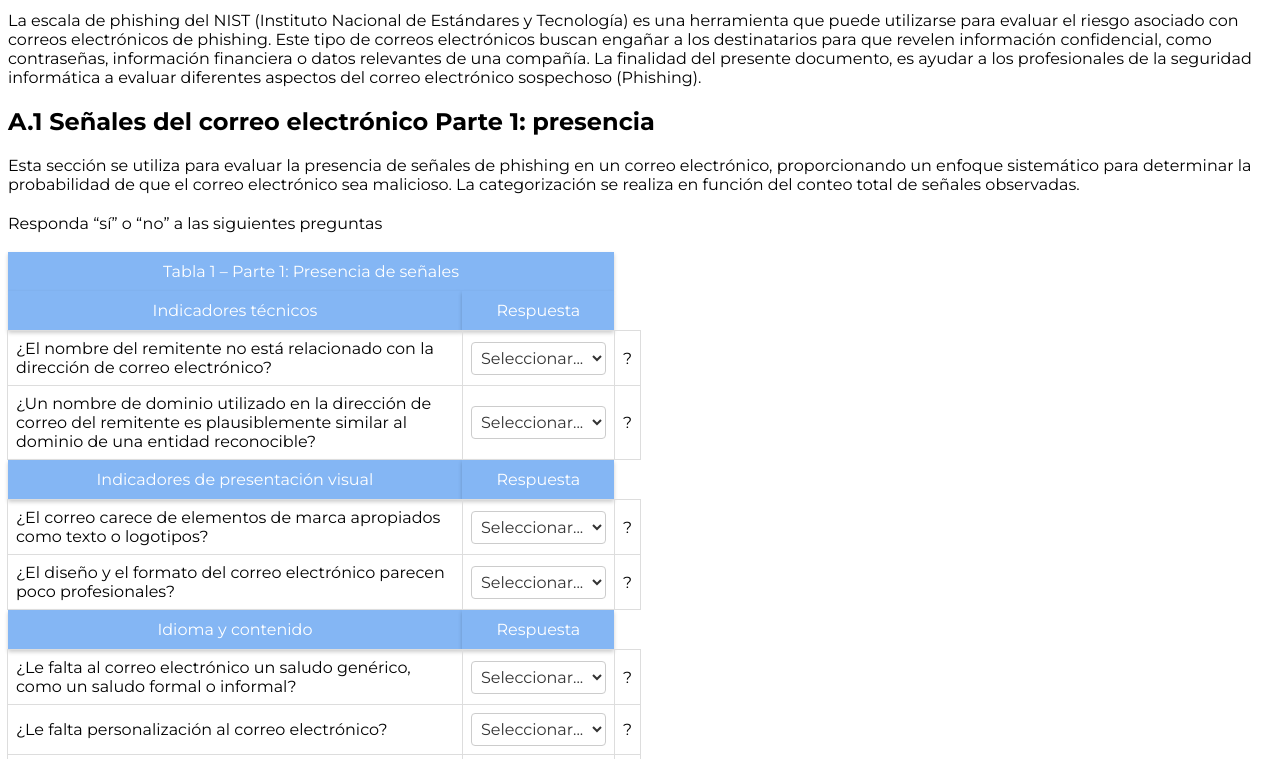
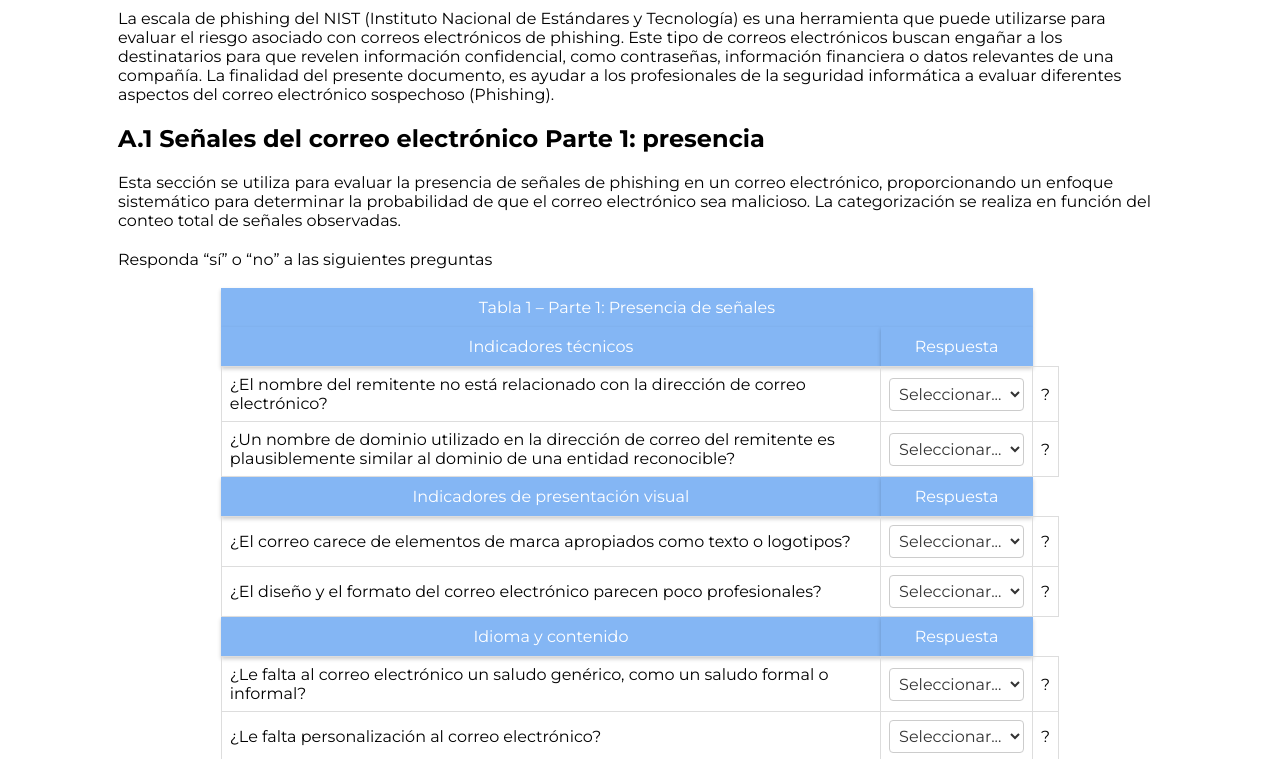
Before and after one commit to KaterinaPenaloza/phishing-score-calculator, a website: page index.html in a window 1280 px wide. Shown: the part 78-837 px from the top of the page. Drawn offline with Linux system fonts and the light colour scheme.

Commit message:
CSS: bordes y margenes de la pagina agregados

```diff
--- a/style.css
+++ b/style.css
@@ -4,6 +4,12 @@
     margin: 1px;
     padding: 1px;
     box-sizing: border-box;
+}
+
+body {
+    max-width: 1100px;
+    margin: 0 auto;
+    padding: 0 24px;
 }
 
 .header {
@@ -37,8 +43,10 @@ h3 {
 }
 
 table {
-    width: 50%;
+    width: 80%;
     border-collapse: collapse;
+    margin-left: auto;
+    margin-right: auto;
 }
 
 th {
```
